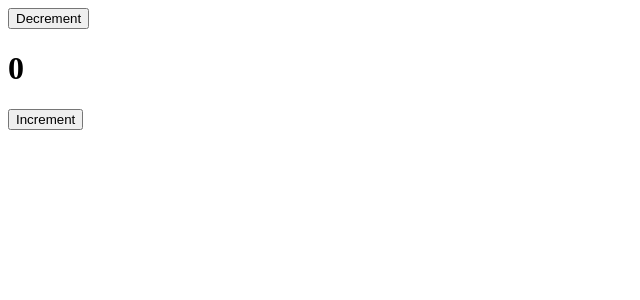
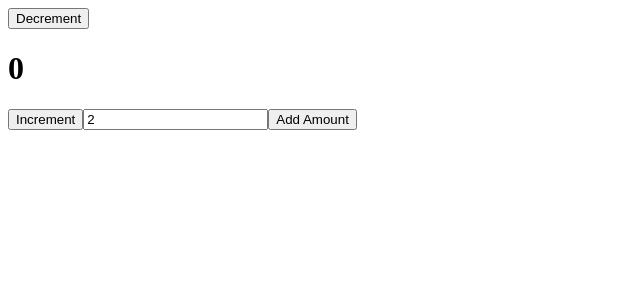
Before and after one commit to ivicakartelo/401, a React (Create React App) app: page / in a window 1280 px wide. Shown: the top 300 px of the page, without its empty margins (0-640 px from the left). Built offline with nearby package versions, Linux system fonts and the light colour scheme.

Commit message:
Action incrementByAmount

```diff
--- a/src/features/counter/Counter.js
+++ b/src/features/counter/Counter.js
@@ -1,9 +1,12 @@
+import React, { useState } from 'react';
 import { useSelector, useDispatch } from 'react-redux';
-import {increment, decrement, selectCount } from './counterSlice';
+import {increment, decrement, incrementByAmount, selectCount } from './counterSlice';
 
 export function Counter() {
   const count = useSelector(selectCount);
   const dispatch = useDispatch();
+  const [incrementAmount, setIncrementAmount] = useState('2');
+  const incrementValue = Number(incrementAmount) || 0;
 
   return (
     <div>
@@ -21,6 +24,18 @@ export function Counter() {
       >
         Increment
       </button>
+      <input
+
+
+          value={incrementAmount}
+          onChange={(e) => setIncrementAmount(e.target.value)}
+        />
+        <button
+
+          onClick={() => dispatch(incrementByAmount(incrementValue))}
+        >
+          Add Amount
+        </button>
     </div>
   );
 }
--- a/src/features/counter/counterSlice.js
+++ b/src/features/counter/counterSlice.js
@@ -14,11 +14,14 @@ export const counterSlice = createSlice({
     },
     decrement: (state) => {
       state.value -= 1;
+    },
+    incrementByAmount: (state, action) => {
+      state.value += action.payload;
     }
   },
   });
 
-export const { increment, decrement } = counterSlice.actions;
+export const { increment, decrement, incrementByAmount } = counterSlice.actions;
 
 export const selectCount = (state) => state.counter.value;
 
```
